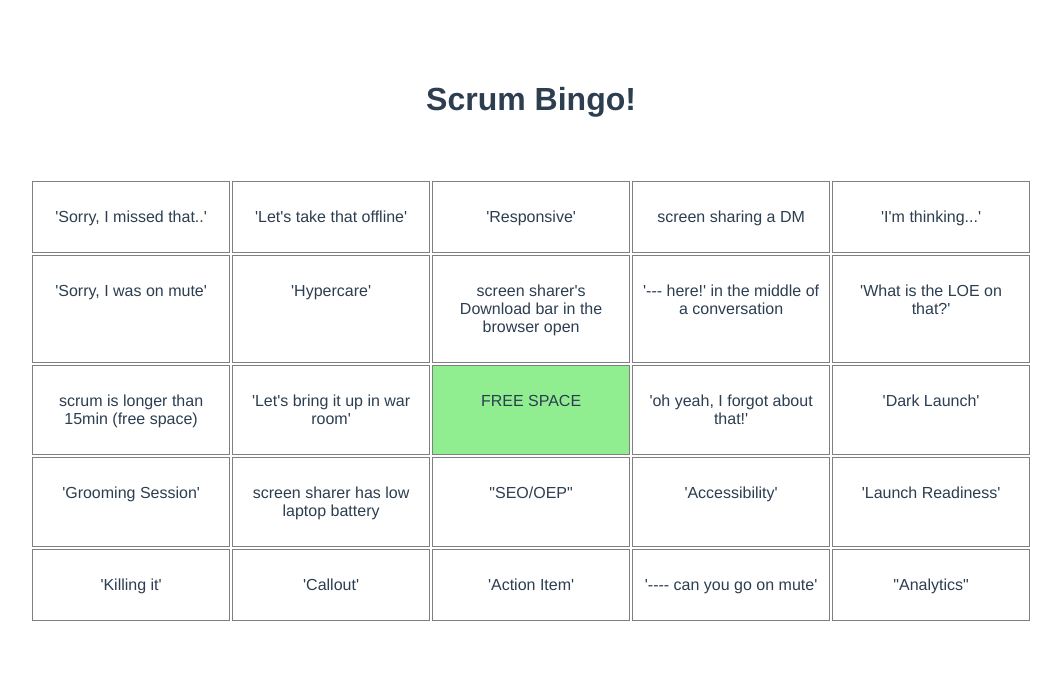
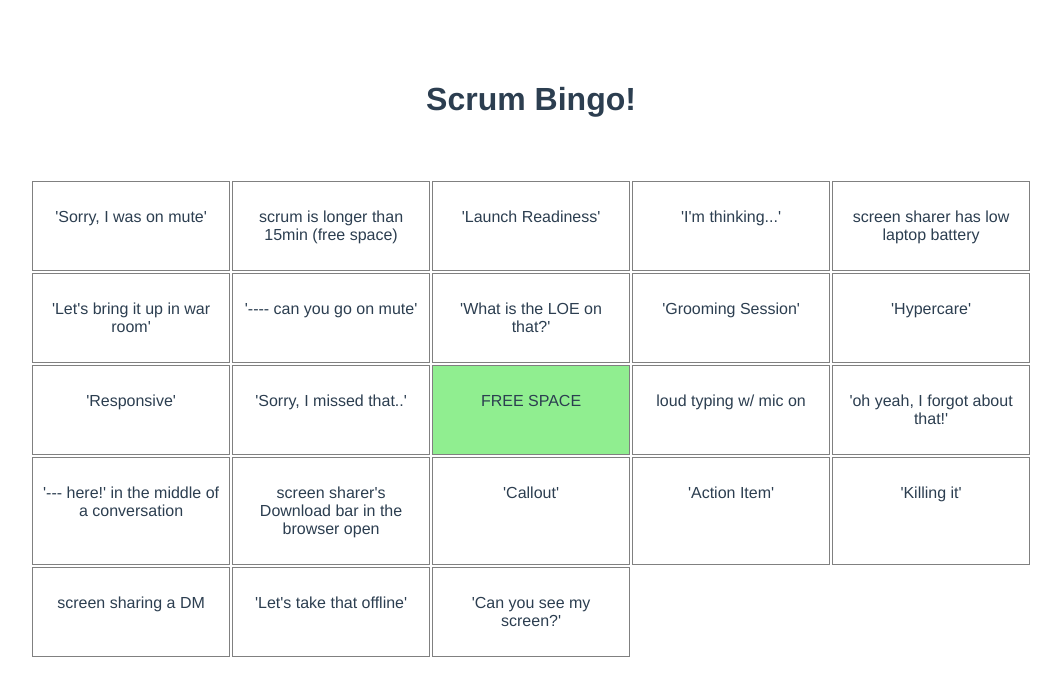
Before and after one commit to jsonpoindexter/meeting-bingo, a Vue app: page / in a window 1280 px wide. Shown: the top 696 px of the page, without its empty margins (109-1170 px from the left). Built offline with nearby package versions, Linux system fonts and the light colour scheme.

Commit message:
Remove less-generic items from boxLabels

```diff
--- a/src/components/GameSheet/index.vue
+++ b/src/components/GameSheet/index.vue
@@ -17,7 +17,6 @@ export default class GameSheet extends Vue {
     "'Can you see my screen?'",
     "'Grooming Session'",
     "'Hypercare'",
-    "'Dark Launch'",
     "'Callout'",
     "'Killing it'",
     "'---- can you go on mute'",
@@ -35,9 +34,6 @@ export default class GameSheet extends Vue {
     'screen sharing a DM',
     "screen sharer's Download bar in the browser open",
     'screen sharer has low laptop battery',
-    '"Analytics"',
-    '"SEO/OEP"',
-    "'Accessibility'",
     "'Responsive'",
   ]).slice(0, 24)
 
```
